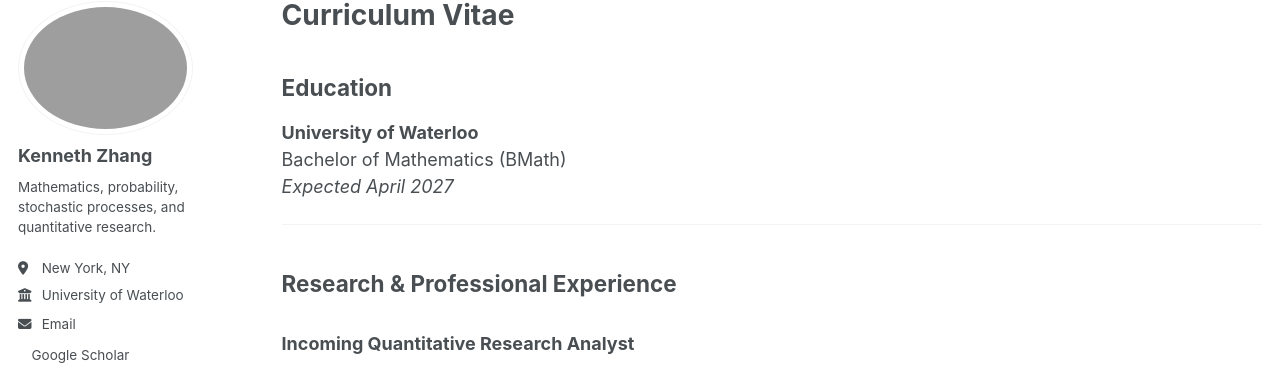
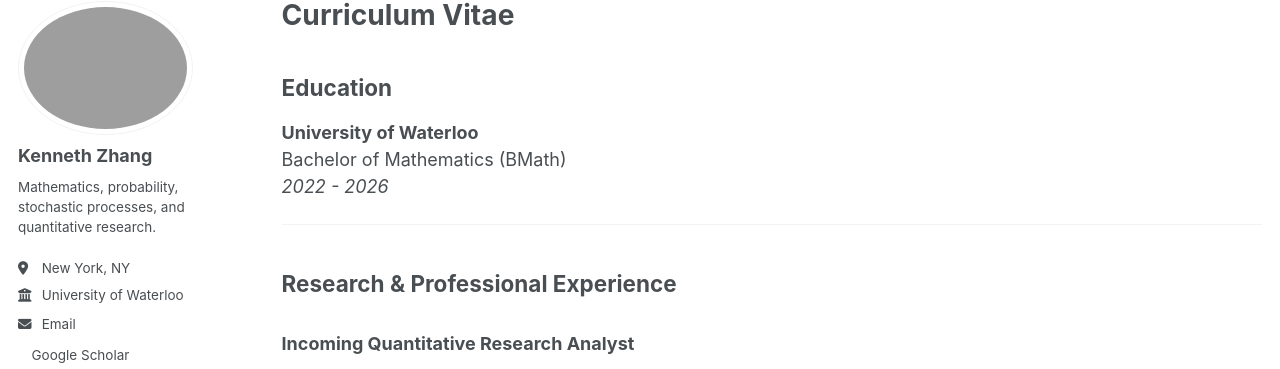
Before and after one commit to zhangenyuu/zhangenyuu.github.io, a Jekyll site: the page built from _pages/cv.md, in a window 1280 px wide and 900 px high. Shown: the part 100-469 px from the top of the window. Built offline with Jekyll 4.4.1, drawn with Linux system fonts in a browser that asks for light colours; a style sheet for code colours, icons or effects is not loaded.

Commit message:
update cv

```diff
--- a/_pages/cv.md
+++ b/_pages/cv.md
@@ -11,7 +11,7 @@ redirect_from:
 
 **University of Waterloo**
 Bachelor of Mathematics (BMath)
-*Expected April 2027*
+*2022 - 2026*
 
 ---
 
```
